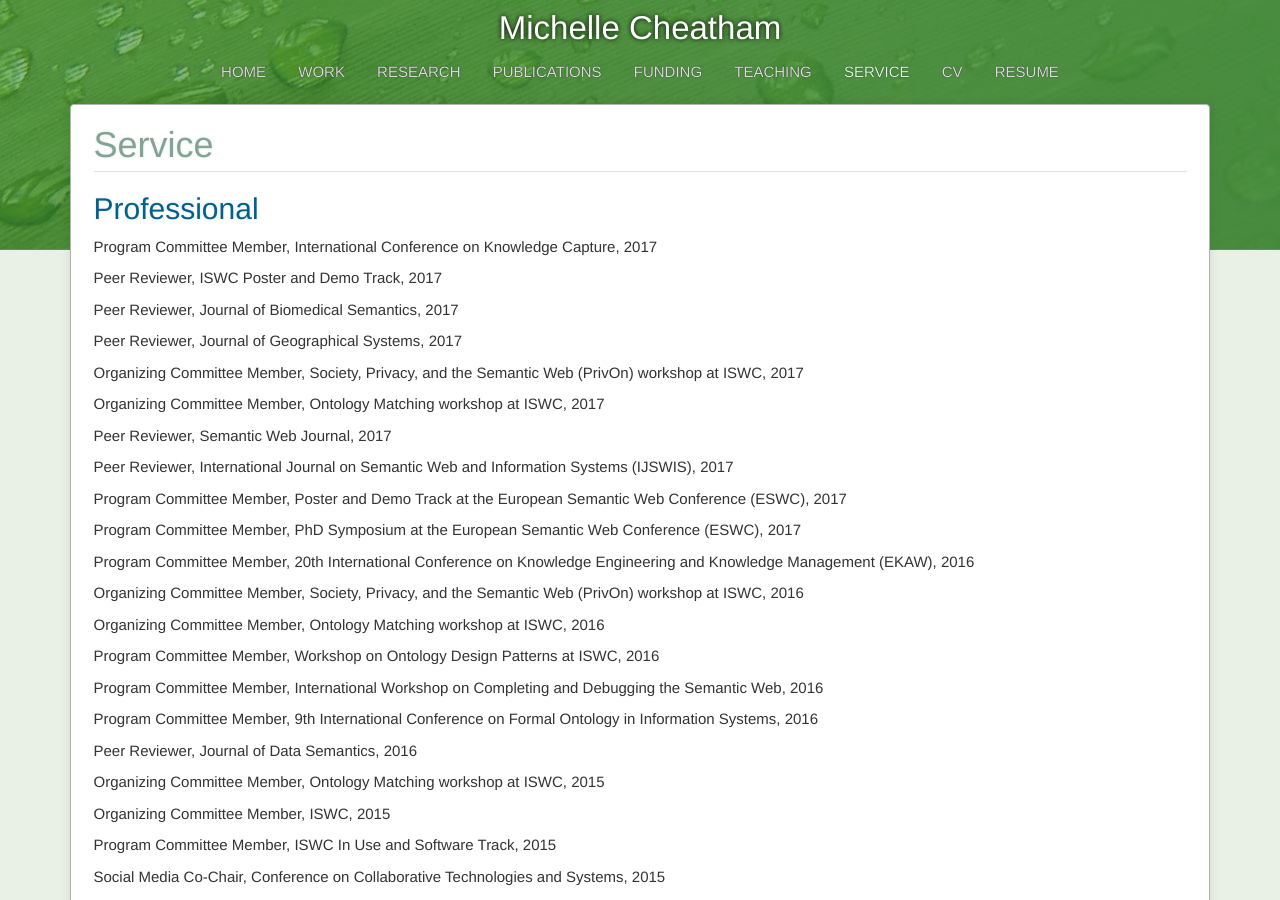
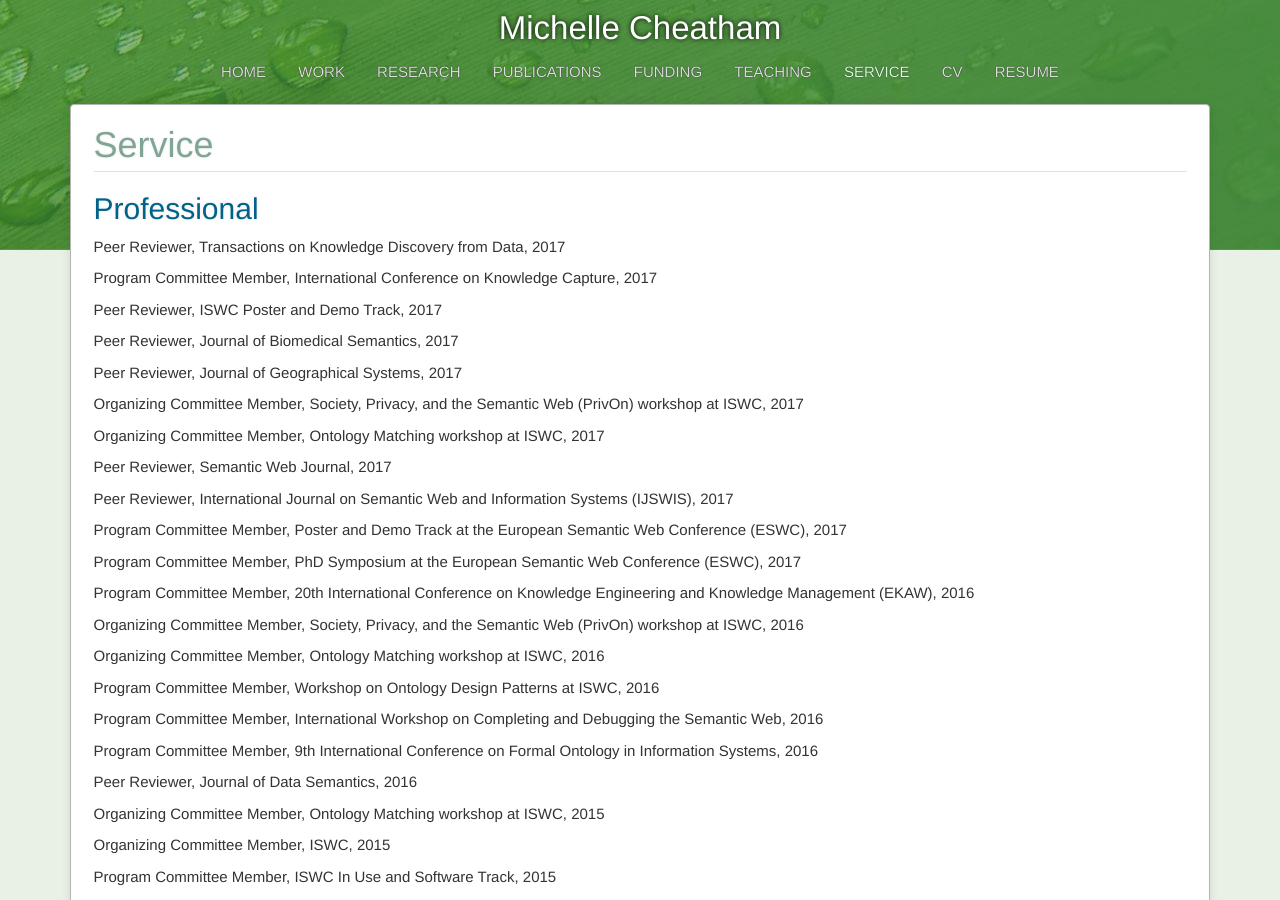
Before and after one commit to mcheatham/mcheatham.github.io, a Jekyll site: the page built from service.md, in a window 1280 px wide and 900 px high. Built offline with Jekyll 4.4.1, drawn with Linux system fonts in a browser that asks for light colours.

Commit message:
Added reviewing for Transactions on Knowledge Discovery from Data

```diff
--- a/_data/service.yaml
+++ b/_data/service.yaml
@@ -1,3 +1,8 @@
+- job: Peer Reviewer
+  organization: Transactions on Knowledge Discovery from Data
+  date: 2017
+  type: professional
+
 - job: Judge
   organization: Wright State University ACM Programming Competition
   date: 2017
```
